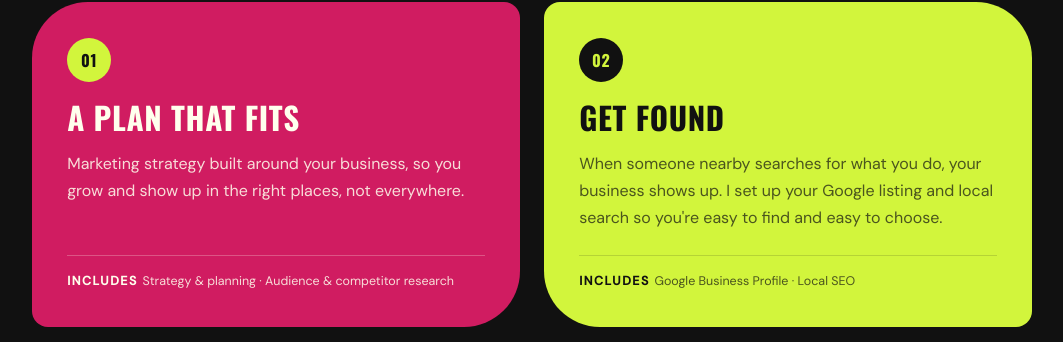
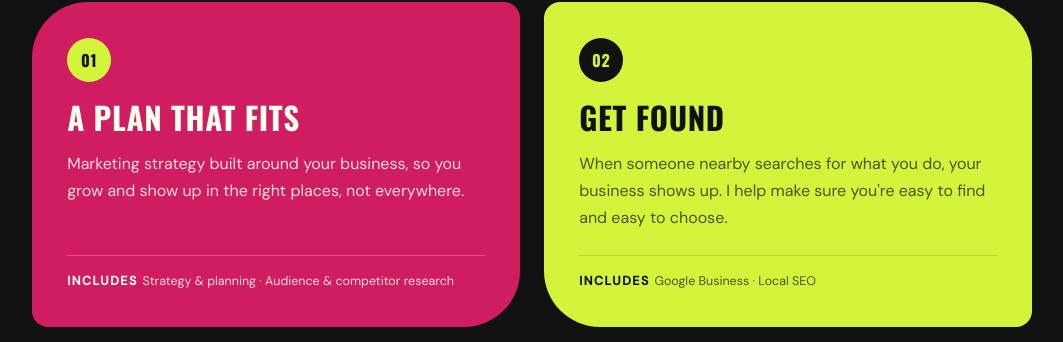
Before and after one commit to beccharnas-max/workhorsemarketingau, a React (Vite) app: page / in a window 1280 px wide. Shown: the part 2352-2694 px from the top of the page, without its empty margins (108-1171 px from the left). Built offline with nearby package versions, Linux system fonts and the light colour scheme.

Commit message:
Update website

```diff
--- a/src/app/pages/Home.tsx
+++ b/src/app/pages/Home.tsx
@@ -31,8 +31,8 @@ const SERVICES_DATA = [
     id: "found",
     number: "02",
     title: "Get found",
-    text: "When someone nearby searches for what you do, your business shows up. I set up your Google listing and local search so you're easy to find and easy to choose.",
-    includes: "Google Business Profile · Local SEO",
+    text: "When someone nearby searches for what you do, your business shows up. I help make sure you're easy to find and easy to choose.",
+    includes: "Google Business · Local SEO",
   },
   {
     id: "campaigns",
```
